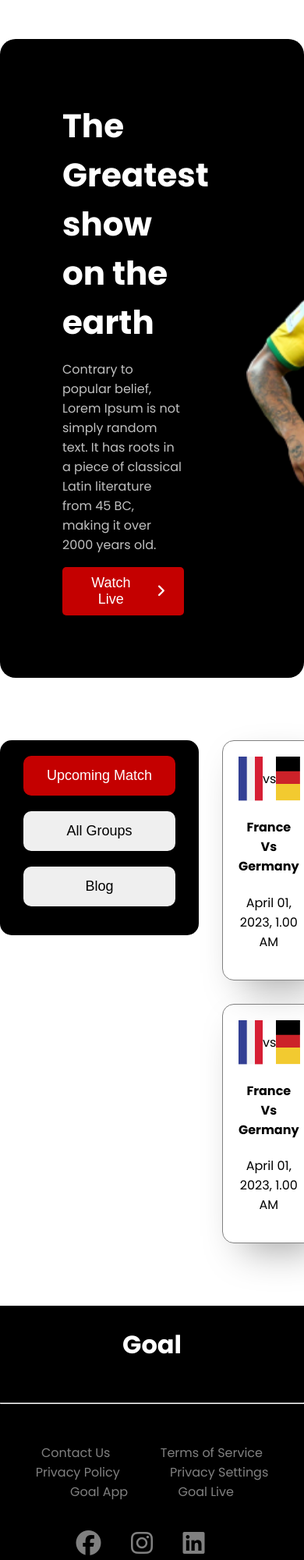
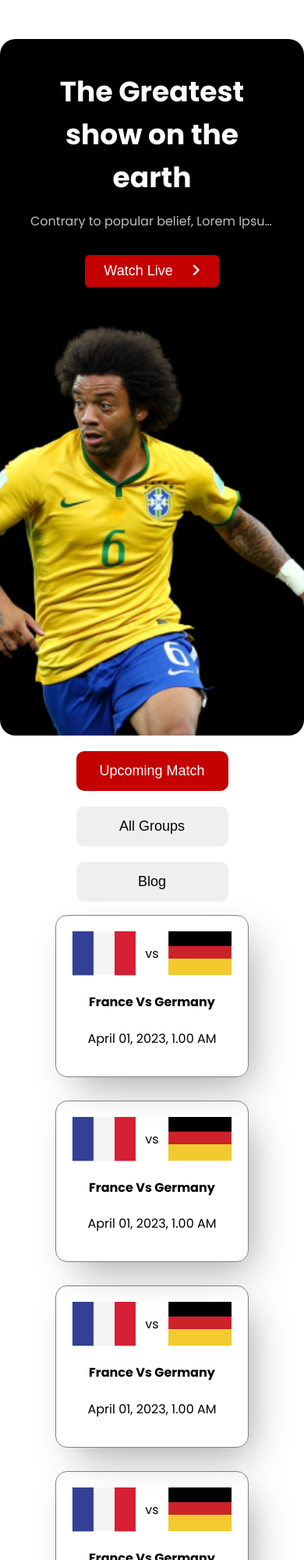
Before and after one commit to jinx71/world-cup, a plain HTML site: page upcoming-matches.html in a window 390 px wide. Shown: the top 2000 px of the page at 78% size. Drawn offline with Linux system fonts and the light colour scheme.

Commit message:
Responsive Mobile view added

```diff
--- a/css/style.css
+++ b/css/style.css
@@ -60,11 +60,11 @@ header {
     color: rgb(192, 192, 192);
 }
 
-button {
+/* button {
     display: flex;
     justify-content: center;
     align-items: center;
-}
+} */
 
 .button,
 .watch-live {
@@ -241,6 +241,12 @@ footer a {
 
 hr {
     margin: 50px 0px;
+    border: 1px solid rgba(255, 255, 255, 0.1);
+}
+
+.footer-menu {
+    display: flex;
+    justify-content: center;
 }
 
 .footer-menu a {
@@ -248,10 +254,74 @@ hr {
 }
 
 .social-icon {
+    margin: 0 auto;
+    width: 20%;
     font-size: 32px;
-    margin: 30px 0px;
+    /* margin: 30px 0px; */
+    display: flex;
+    justify-content: space-between;
 }
 
 .social-icon span a {
-    margin-right: 30px;
+    /* margin-right: 30px; */
 }
+
+/* Mobile View */
+@media screen and (max-width : 576px) {
+    header {
+        flex-direction: column;
+    }
+
+    .header-description {
+        width: 80%;
+        padding: 40px;
+        text-align: center;
+    }
+
+    .header-description h1 {
+        font-size: 36px;
+    }
+
+    .header-description p {
+        /* position: relative; */
+        /* width: 400px; */
+        height: 40px;
+        overflow: hidden;
+        white-space: nowrap;
+        text-overflow: ellipsis;
+    }
+
+    main {
+        flex-direction: column;
+        margin: 0px;
+        align-items: center;
+        gap: 0px;
+    }
+
+    nav {
+        /* flex-direction: row; */
+        background-color: transparent;
+        padding: 0px;
+    }
+
+    article {
+        grid-template-columns: repeat(1, 1fr);
+        margin-bottom: 30px;
+    }
+
+    .footer-menu {
+        flex-direction: column;
+    }
+
+    .social-icon {
+        width: 60%;
+    }
+
+}
+
+/* Tab View */
+@media only screen (min-width : 577px) and (max-width : 992px) {
+    body {
+        background-color: cyan;
+    }
+}
--- a/upcoming-matches.html
+++ b/upcoming-matches.html
@@ -21,7 +21,7 @@
 <body>
     <header class="banner">
         <div class="header-description">
-            <h1>The Greatest <br> show on the <br> earth</h1>
+            <h1>The Greatest show on the earth</h1>
             <p>Contrary to popular belief, Lorem Ipsum is not simply
                 random text. It has roots in a piece of classical Latin literature from 45 BC, making it over 2000 years
                 old.</p>
```
Also changed, not shown: groups.html (+1 -1 lines), index.html (+1 -2 lines).
